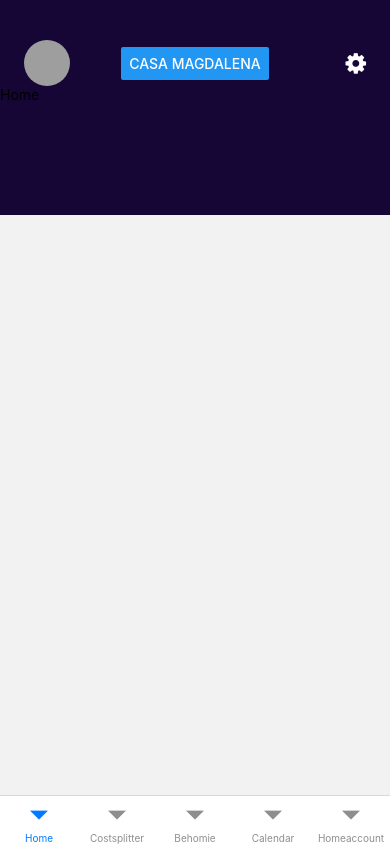
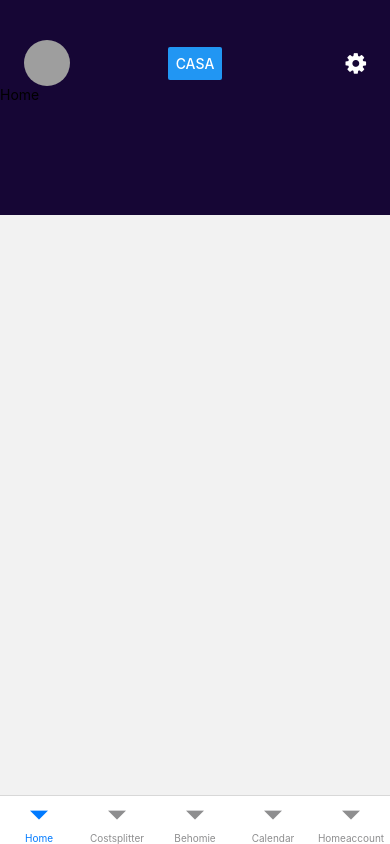
Before and after one commit to SeppeBe1/Homie, a React Native app in the folder homie/: screen / in a window 390 px wide. Built offline with nearby package versions, Linux system fonts and the light colour scheme; grey boxes are pictures that could not be loaded.

Commit message:
Testing branch change

```diff
--- a/homie/screens/Homescreen.js
+++ b/homie/screens/Homescreen.js
@@ -35,7 +35,7 @@ export default function Homescreen({navigation}) {
             height: '100%'
           }}
           >
-            <Button title="Casa Magdalena" onPress={() => navigation.navigate('Homeaccount')}  />
+            <Button title="Casa" onPress={() => navigation.navigate('Homeaccount')}  />
           </View>
         }
         rightComponent={
```
